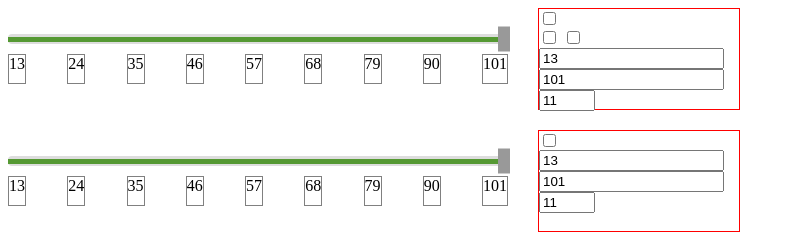
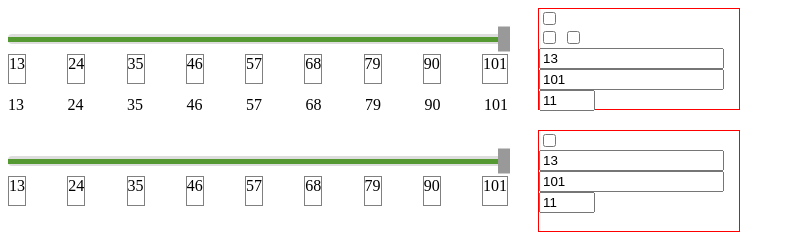
Before and after one commit to ZubrD/slider, a plain HTML site: page index.html in a window 1280 px wide. Shown: the whole page, without its empty margins (0-795 px from the left). Drawn offline with Linux system fonts and the light colour scheme.

Commit message:
Класс для делений шкалы - Division

```diff
--- a/src/js/script.js
+++ b/src/js/script.js
@@ -1,4 +1,4 @@
-import { Ranger, Interval, Button, Config, Scale } from './view.js'
+import { Ranger, Interval, Button, Config, Scale, Division } from './view.js'
 
 window.onload = sliderInit ()
 
@@ -64,6 +64,19 @@ function setStructure (runners, min, max, scale_arr, iteration, iterations_arr)
         button_1.appendTo(ranger_div);
       }
 
+
+      let division = new Division ();
+      division.setAttribute ('data-inst', counter)
+
+      for ( let el of scale_arr ) {
+        let span = document.createElement ( 'span' )
+        span.classList.add ( 'ranger__scale-division-span' )
+        span.innerHTML = el
+        division.appendChild ( span )
+      }
+      division.appendTo ( elem );
+
+
       let scale = new Scale ();
       scale.setAttribute ( 'data-inst', counter )
       // scale.setAttribute ( 'data-min', scale_arr [0] )
@@ -76,6 +89,8 @@ function setStructure (runners, min, max, scale_arr, iteration, iterations_arr)
         scale.appendChild ( span )
       }
       scale.appendTo ( elem );
+
+
 
 
       let conf_input_min = document.querySelectorAll('.zdslider-config__min')[i]
@@ -212,11 +227,11 @@ function mouseDownBtn_1_Single (event) {
       if (left1 > right1) left1 = right1;
       let min = 13
       let max = 101
-      let interv = 490 / 8
+      let interv = 490 / 4
       let discret_arr = []
       let arr_count = 0
       discret_arr.push(0)
-      for (let i = 0; i < 8; i ++) {
+      for (let i = 0; i < 4; i ++) {
           arr_count = arr_count + interv
           discret_arr.push(arr_count)
       }
@@ -525,3 +540,5 @@ function modifyScaleInput ( parent, new_scale_arr ) {   /* Изменение и
  }
  conf_input_step.value = conf_input_step.dataset.iteration
 }
+
+// min - 14, max - 235 - получается Infinity, 9.12.2021
--- a/src/js/view.js
+++ b/src/js/view.js
@@ -64,10 +64,27 @@ export class Button {
     }
 }
 
+
 export class Scale {
     constructor ( options ) {
         this.$el = document.createElement ( 'div' )
         this.$el.classList.add ( 'ranger__scale' )
+    }
+    appendTo( parent ) {
+        parent.appendChild( this.$el )
+    }
+    appendChild( child ) {
+        this.$el.appendChild ( child )
+    }
+    setAttribute( attr, number ) {
+        this.$el.setAttribute ( attr, number )
+    }
+}
+
+export class Division {
+    constructor ( options ) {
+        this.$el = document.createElement ( 'div' )
+        this.$el.classList.add ( 'ranger__scale-division' )
     }
     appendTo( parent ) {
         parent.appendChild( this.$el )
--- a/src/style/style.scss
+++ b/src/style/style.scss
@@ -101,6 +101,15 @@
             // }
         }
     }
+    &__scale-division {
+        position: absolute;
+        // border: 1px solid green;
+        margin-top:-70px;
+        height: 30px;
+        width: 500px;
+        display: flex;
+        justify-content: space-between;
+    }
 }
 
 .probka {
```
Also changed, not shown: src/style/style.css, 1 other file.
